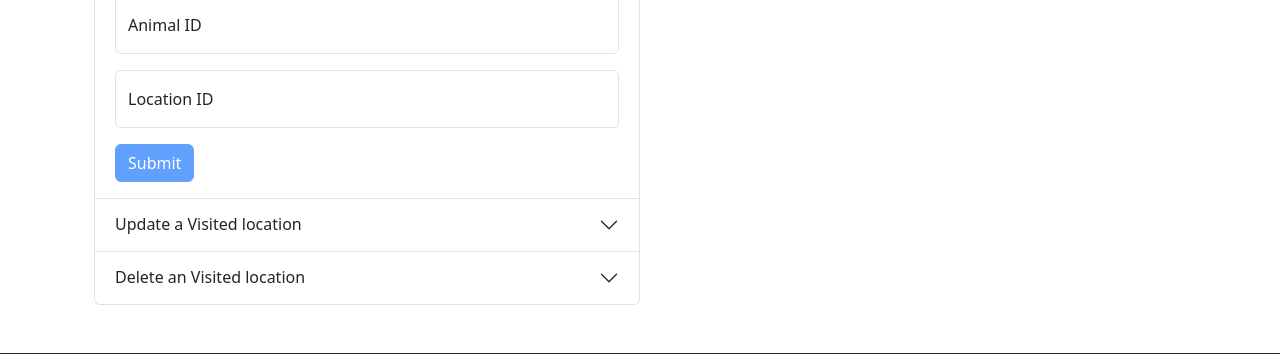
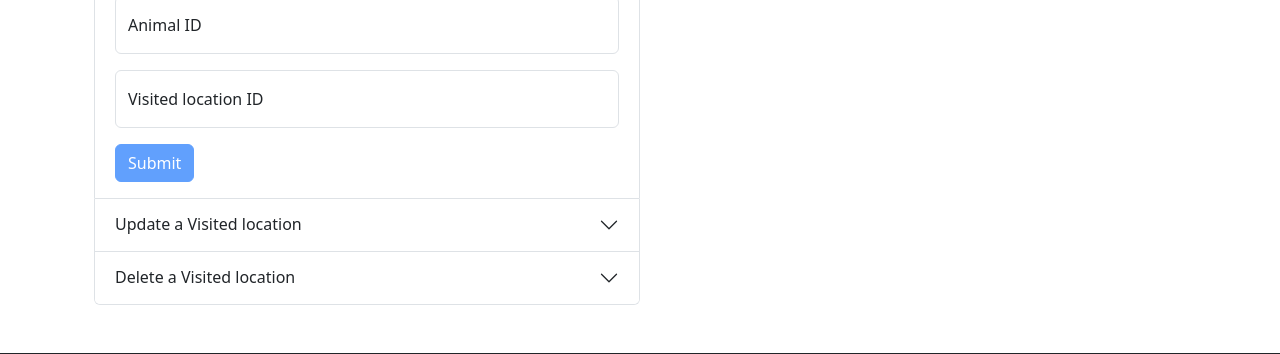
Before and after one commit to krios2146/animal-chipping-api, an Angular app in the folder animal-chipping-front/: page /visited-location in a window 1280 px wide. Both pictures are taken after a click on the button "Add a Visited location". Shown: the part 193-547 px from the top of the page. Built offline with nearby package versions, Linux system fonts and the light colour scheme.

Commit message:
fix: names of the labels in the visited-location component

```diff
--- a/animal-chipping-front/src/app/visited-location/visited-location.component.html
+++ b/animal-chipping-front/src/app/visited-location/visited-location.component.html
@@ -18,7 +18,7 @@
                         <div class="form-floating my-3">
                             <input type="number" class="form-control" id="locationId" formControlName="locationId"
                                 placeholder="Enter Visited location ID">
-                            <label for="locationId">Location ID</label>
+                            <label for="locationId">Visited location ID</label>
                         </div>
                         <button [disabled]="addForm.invalid" type="submit" class="btn btn-primary">Submit</button>
                     </form>
@@ -59,7 +59,7 @@
             <h2 class="accordion-header">
                 <button class="accordion-button collapsed" type="button" data-bs-toggle="collapse"
                     data-bs-target="#collapseThree" aria-expanded="false" aria-controls="collapseThree" (click)="setActiveTab('DELETE')">
-                    Delete an Visited location
+                    Delete a Visited location
                 </button>
             </h2>
             <div id="collapseThree" class="accordion-collapse collapse" data-bs-parent="#accordionExample">
@@ -68,7 +68,7 @@
                         <div class="form-floating my-3">
                             <input type="number" class="form-control" id="visitedLocationId"
                                 formControlName="visitedLocationId" placeholder="Enter Visited location ID">
-                            <label for="visitedLocationId">ID</label>
+                            <label for="visitedLocationId">Visited location ID</label>
                         </div>
                         <button [disabled]="deleteForm.invalid" type="submit" class="btn btn-primary">Submit</button>
                     </form>
```
